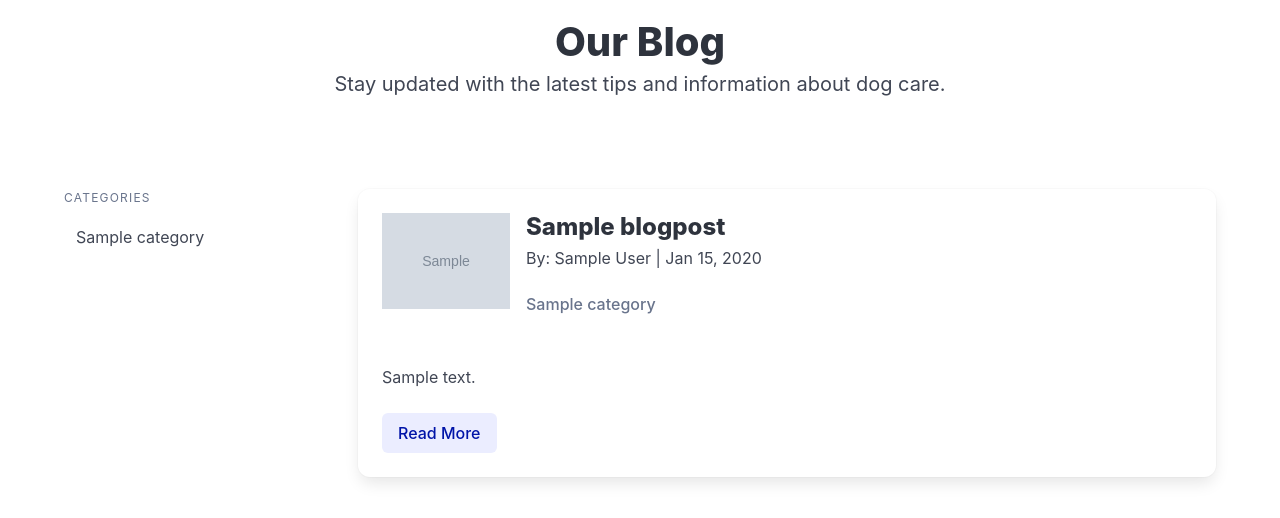
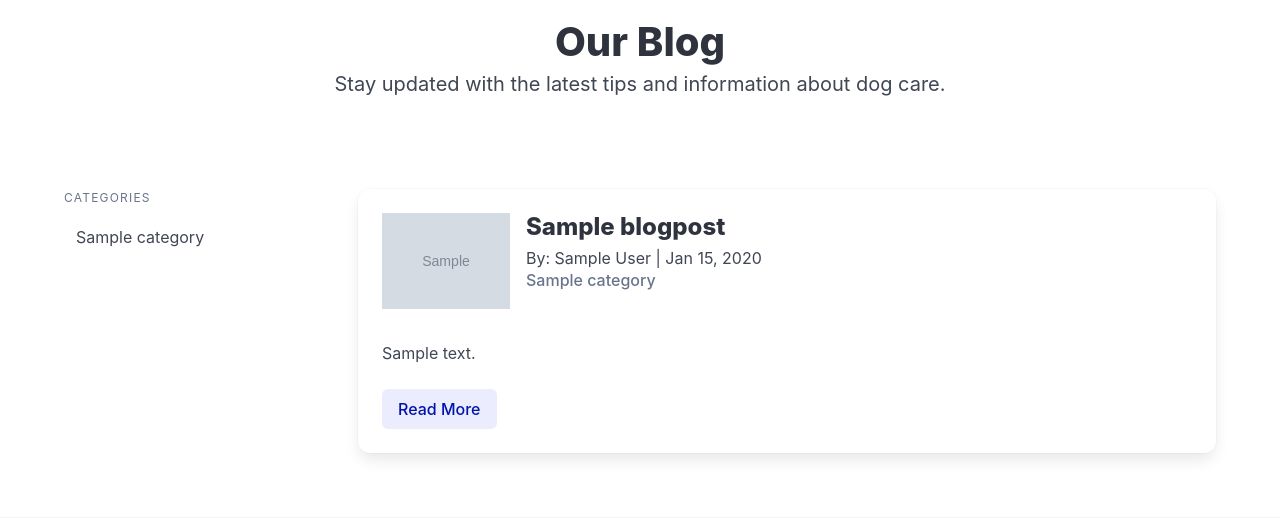
Before and after one commit to prapti-r/DogCare-website, a Django app: page /blog/ in a window 1280 px wide. Shown: the part 101-619 px from the top of the page. Run offline with Django 5.2, Linux system fonts and the light colour scheme; tables that the repository leaves empty hold one stand-in row (values such as "Sample post"); grey boxes marked "Sample" are stand-in pictures.

Commit message:
bloglist custom css added

```diff
--- a/c7466870/mysite/static/css/mystyle.css
+++ b/c7466870/mysite/static/css/mystyle.css
@@ -40,3 +40,11 @@
     width: 100%;
     height: 300px;
   }
+
+  /* blog_list page*/
+  .media{
+    margin-bottom: 0 !important;
+  }
+  .subtitle.is-6.mt-2{
+    margin-bottom: 0 !important;
+  }
```
